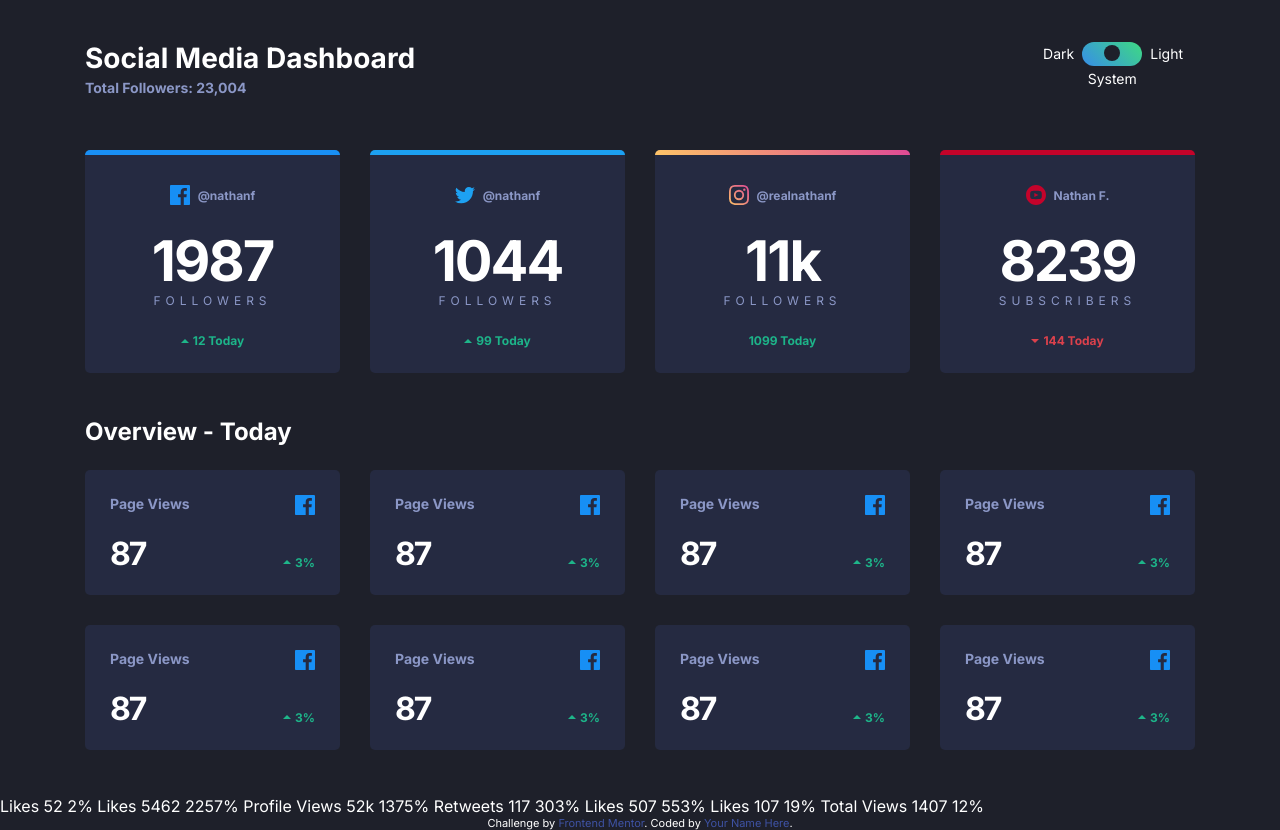
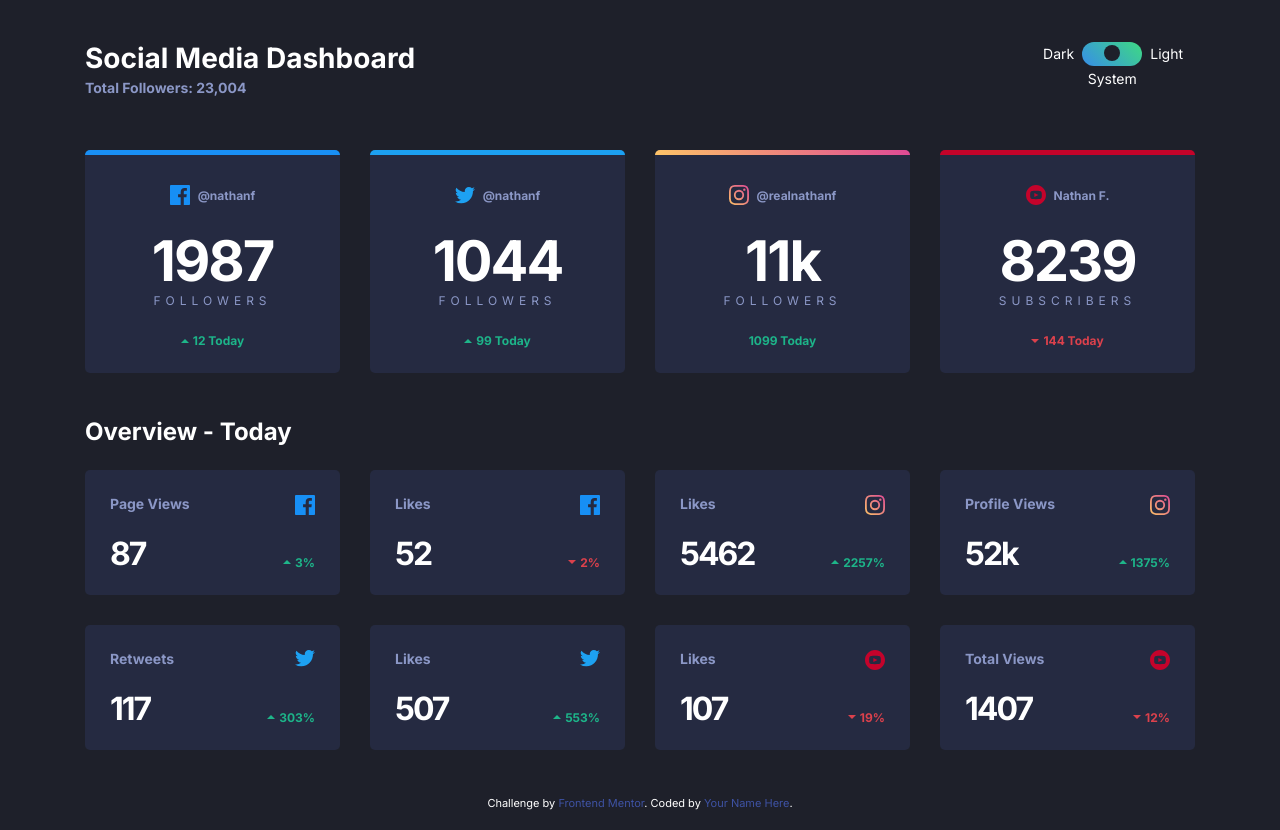
Before and after one commit to Colin-Lambert/fem-toggle, a website: page index.html in a window 1280 px wide. Drawn offline with Linux system fonts and the light colour scheme.

Commit message:
added copy to all overview cards

```diff
--- a/index.html
+++ b/index.html
@@ -144,103 +144,81 @@
         </div>
 
         <div class="card card-grid">
-          <div class="card__subtitle">Page Views</div>
+          <div class="card__subtitle">Likes</div>
           <img class='' src="/images/icon-facebook.svg" alt="Facebook" />
-          <div class="card__count card__count--small">87</div>
-          <div class="card__change card__change--up">
-            <img src="/images/icon-up.svg" alt="up arrow" />
-            <div class="card__number">3%</div>
-          </div>
-        </div>
-        <div class="card card-grid">
-          <div class="card__subtitle">Page Views</div>
-          <img class='' src="/images/icon-facebook.svg" alt="Facebook" />
-          <div class="card__count card__count--small">87</div>
-          <div class="card__change card__change--up">
-            <img src="/images/icon-up.svg" alt="up arrow" />
-            <div class="card__number">3%</div>
-          </div>
-        </div>
-        <div class="card card-grid">
-          <div class="card__subtitle">Page Views</div>
-          <img class='' src="/images/icon-facebook.svg" alt="Facebook" />
-          <div class="card__count card__count--small">87</div>
-          <div class="card__change card__change--up">
-            <img src="/images/icon-up.svg" alt="up arrow" />
-            <div class="card__number">3%</div>
-          </div>
-        </div>
-        <div class="card card-grid">
-          <div class="card__subtitle">Page Views</div>
-          <img class='' src="/images/icon-facebook.svg" alt="Facebook" />
-          <div class="card__count card__count--small">87</div>
-          <div class="card__change card__change--up">
-            <img src="/images/icon-up.svg" alt="up arrow" />
-            <div class="card__number">3%</div>
-          </div>
-        </div>
-        <div class="card card-grid">
-          <div class="card__subtitle">Page Views</div>
-          <img class='' src="/images/icon-facebook.svg" alt="Facebook" />
-          <div class="card__count card__count--small">87</div>
-          <div class="card__change card__change--up">
-            <img src="/images/icon-up.svg" alt="up arrow" />
-            <div class="card__number">3%</div>
-          </div>
-        </div>
-        <div class="card card-grid">
-          <div class="card__subtitle">Page Views</div>
-          <img class='' src="/images/icon-facebook.svg" alt="Facebook" />
-          <div class="card__count card__count--small">87</div>
-          <div class="card__change card__change--up">
-            <img src="/images/icon-up.svg" alt="up arrow" />
-            <div class="card__number">3%</div>
-          </div>
-        </div>
-        <div class="card card-grid">
-          <div class="card__subtitle">Page Views</div>
-          <img class='' src="/images/icon-facebook.svg" alt="Facebook" />
-          <div class="card__count card__count--small">87</div>
-          <div class="card__change card__change--up">
-            <img src="/images/icon-up.svg" alt="up arrow" />
-            <div class="card__number">3%</div>
+          <div class="card__count card__count--small">52</div>
+          <div class="card__change card__change--down">
+            <img src="/images/icon-down.svg" alt="down arrow" />
+            <div class="card__number">2%</div>
           </div>
         </div>
 
+
+
+        <div class="card card-grid">
+          <div class="card__subtitle">Likes</div>
+          <img class='' src="/images/icon-instagram.svg" alt="Instagram" />
+          <div class="card__count card__count--small">5462</div>
+          <div class="card__change card__change--up">
+            <img src="/images/icon-up.svg" alt="up arrow" />
+            <div class="card__number">2257%</div>
+          </div>
+        </div>
+
+        <div class="card card-grid">
+          <div class="card__subtitle">Profile Views</div>
+          <img class='' src="/images/icon-instagram.svg" alt="Instagram" />
+          <div class="card__count card__count--small">52k</div>
+          <div class="card__change card__change--up">
+            <img src="/images/icon-up.svg" alt="up arrow" />
+            <div class="card__number">1375%</div>
+          </div>
+        </div>
+
+        <div class="card card-grid">
+          <div class="card__subtitle">Retweets</div>
+          <img class='' src="/images/icon-twitter.svg" alt="Twitter" />
+          <div class="card__count card__count--small">117</div>
+          <div class="card__change card__change--up">
+            <img src="/images/icon-up.svg" alt="up arrow" />
+            <div class="card__number">303%</div>
+          </div>
+        </div>
+
+        <div class="card card-grid">
+          <div class="card__subtitle">Likes</div>
+          <img class='' src="/images/icon-twitter.svg" alt="Twitter" />
+          <div class="card__count card__count--small">507</div>
+          <div class="card__change card__change--up">
+            <img src="/images/icon-up.svg" alt="up arrow" />
+            <div class="card__number">553%</div>
+          </div>
+        </div>
+
+        <div class="card card-grid">
+          <div class="card__subtitle">Likes</div>
+          <img class='' src="/images/icon-youtube.svg" alt="Youtube" />
+          <div class="card__count card__count--small">107</div>
+          <div class="card__change card__change--down">
+            <img src="/images/icon-down.svg" alt="down arrow" />
+            <div class="card__number">19%</div>
+          </div>
+        </div>
+
+        <div class="card card-grid">
+          <div class="card__subtitle">Total Views</div>
+          <img class='' src="/images/icon-youtube.svg" alt="Youtube" />
+          <div class="card__count card__count--small">1407</div>
+          <div class="card__change card__change--down">
+            <img src="/images/icon-down.svg" alt="down arrow" />
+            <div class="card__number">12%</div>
+          </div>
+        </div>
 
       </div>
 
     </section>
 
-
-
-    Likes
-    52
-    2%
-
-    Likes
-    5462
-    2257%
-
-    Profile Views
-    52k
-    1375%
-
-    Retweets
-    117
-    303%
-
-    Likes
-    507
-    553%
-
-    Likes
-    107
-    19%
-
-    Total Views
-    1407
-    12%
   </main>
 
 
```
